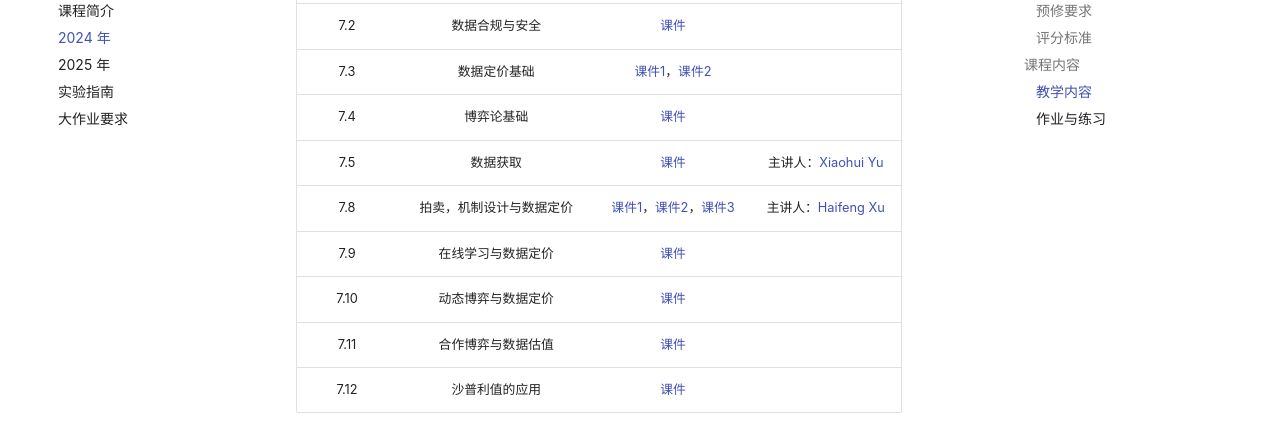
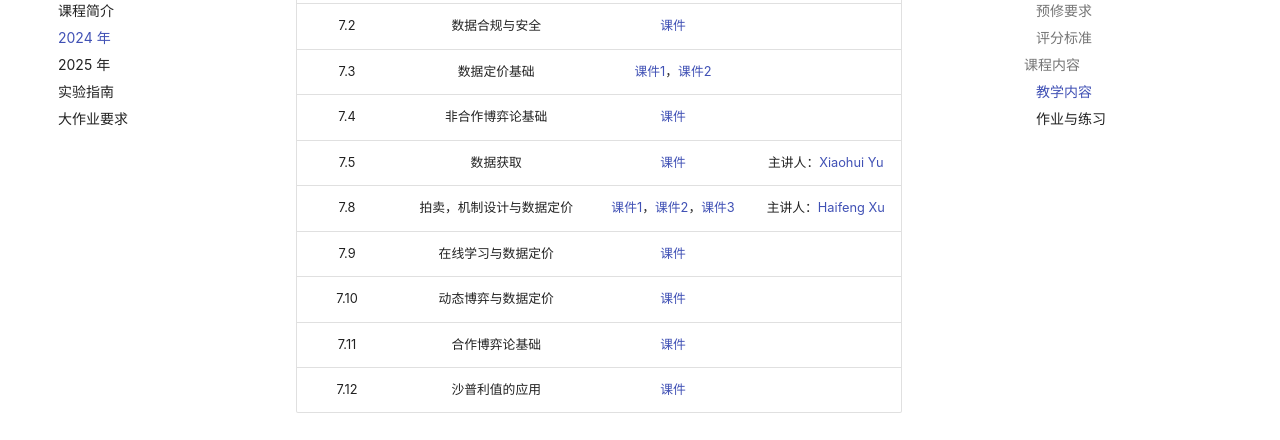
Before and after one commit to yhwu-is/Teach, an MkDocs documentation site: the page built from docs/ec/data_market/2024.md, in a window 1280 px wide and 900 px high, scrolled down 975 px. Shown: the part 151-591 px from the top of the window. Built offline with MkDocs 1.6.1 and Material for MkDocs 9.7.7, drawn with Linux system fonts in a browser that asks for light colours; comment, search, counter and statistics services are not loaded.

Commit message:
docs:更新短学期

```diff
--- a/docs/ec/data_market/2024.md
+++ b/docs/ec/data_market/2024.md
@@ -32,12 +32,12 @@
 | 7.1 | 课程简介，数据要素市场概述 | [课程简介](2024/lec00%20课程简介.pptx)，[概述](2024/lec01%20数据要素市场简介.pptx) |  |
 | 7.2 | 数据合规与安全 | [课件](2024/lec02%20数据合规与安全.pptx) |  |
 | 7.3 | 数据定价基础 | [课件1](2024/lec03%20数据定价基础.pdf)，[课件2](2024/lec03%20数据定价基础.pptx) |  |
-| 7.4 | 博弈论基础 | [课件](2024/lec04%20非合作博弈论基础.pdf) |  |
+| 7.4 | 非合作博弈论基础 | [课件](2024/lec04%20非合作博弈论基础.pdf) |  |
 | 7.5 | 数据获取 | [课件](2024/lec05-Data%20Acquisition.pdf) | 主讲人：[Xiaohui Yu](https://www.yorku.ca/xhyu/) |
 | 7.8 | 拍卖，机制设计与数据定价 | [课件1](2024/lec06-1-mechanism.pdf)，[课件2](2024/lec06-2-myerson.pdf)，[课件3](2024/lec06-3-newDirection.pdf) | 主讲人：[Haifeng Xu](https://www.haifeng-xu.com/) |
 | 7.9 | 在线学习与数据定价 | [课件](2024/lec07%20在线学习与数据定价.pdf) |  |
 | 7.10 | 动态博弈与数据定价 | [课件](2024/lec08%20动态博弈与数据定价.pdf) |  |
-| 7.11 | 合作博弈与数据估值 | [课件](2024/lec09%20合作博弈论基础.pdf) |  |
+| 7.11 | 合作博弈论基础 | [课件](2024/lec09%20合作博弈论基础.pdf) |  |
 | 7.12 | 沙普利值的应用 | [课件](2024/lec10%20沙普利值的应用.pdf) |  |
 
 ### 作业与练习
```
Also changed, not shown: docs/ec/data_market/2025.md (+1 -1 lines), docs/ec/data_market/lab.md (+1 -1 lines).
